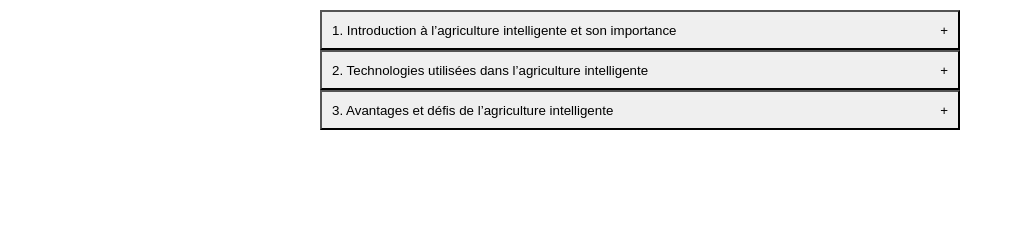
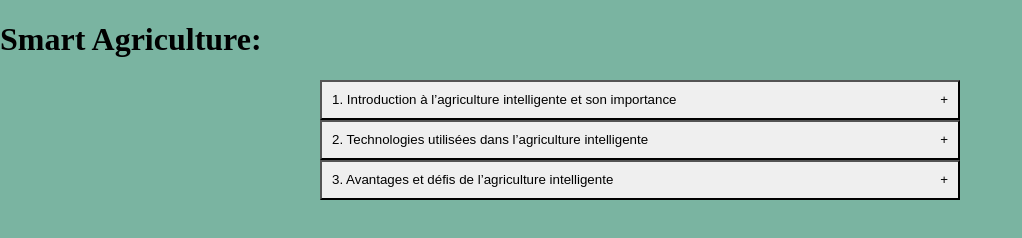
Before and after one commit to Fatma-Bouaniza/Accordion, a plain HTML site: page index.html in a window 1280 px wide. Shown: the whole page, without its empty margins (0-1022 px from the left). Drawn offline with Linux system fonts and the light colour scheme.

Commit message:
modified

```diff
--- a/index.html
+++ b/index.html
@@ -7,6 +7,7 @@
     <link rel="stylesheet" href="style.css">
 </head>
 <body>
+    <h1>Smart Agriculture:</h1>
     <div class="accordion">
         <button class="btn btn1"><span>1. Introduction à l’agriculture intelligente et son importance
         </span><span class="spanplus">+</span><span class="spanminus">-</span></button>
--- a/style.css
+++ b/style.css
@@ -1,6 +1,10 @@
 body{
     margin: 0;
     padding: 0;
+    background-color:rgb(122, 180, 161)
+}
+h1{
+    color: black;
 }
 .accordion{
     width: 50%;
```
